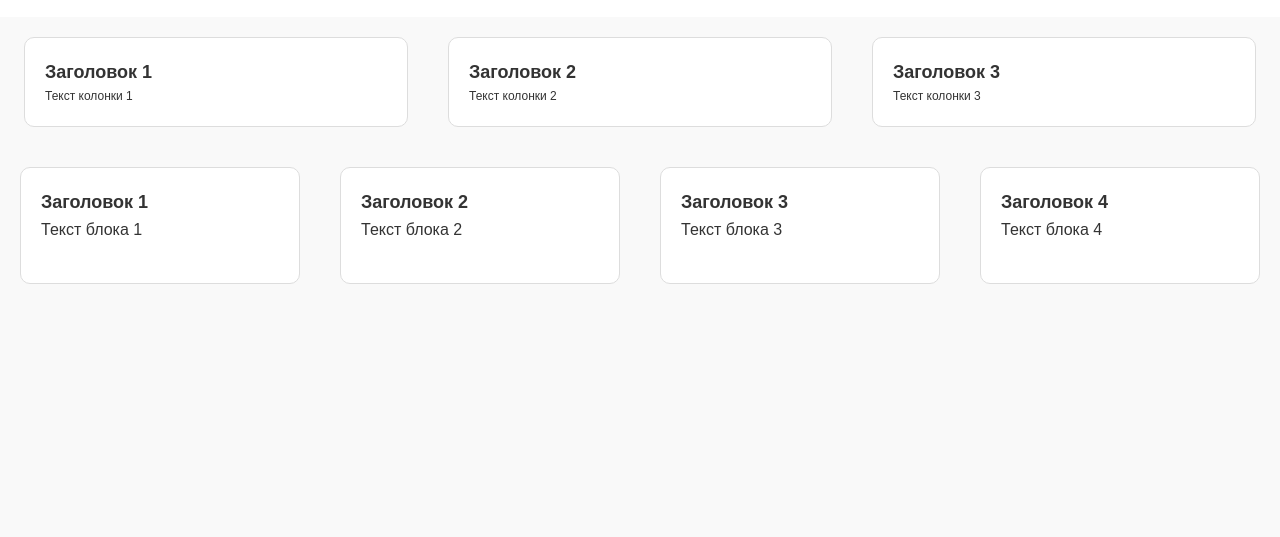
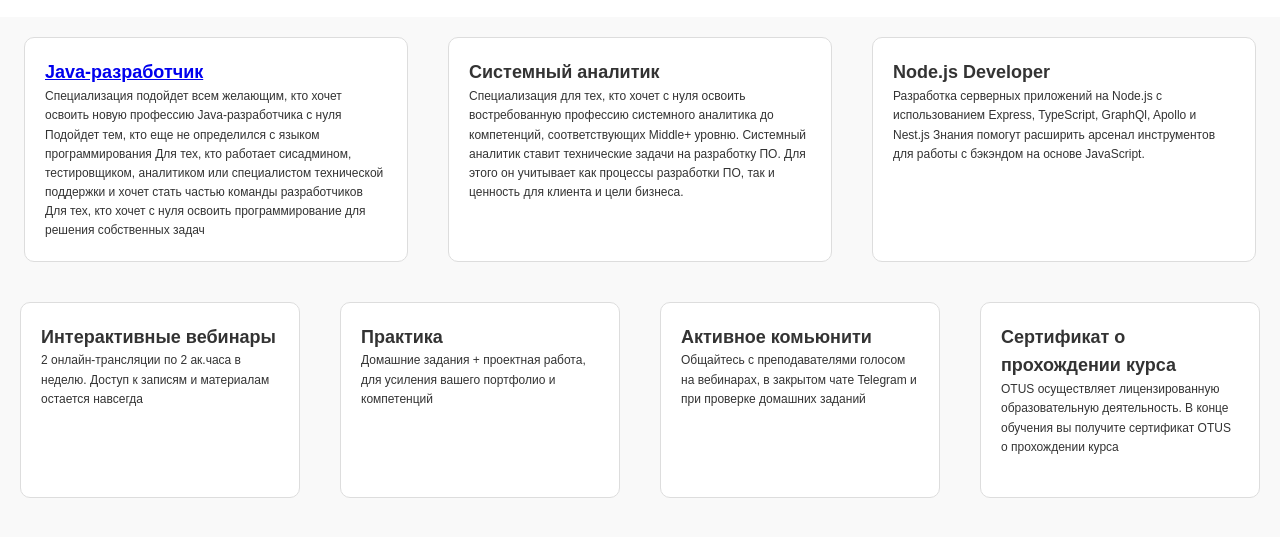
Before and after one commit to Dima234Ko/lesson_8, a website built with webpack: page src/index.html in a window 1280 px wide. Shown: the part 81-618 px from the top of the page. Built offline with nearby package versions, Linux system fonts and the light colour scheme; files whose address does not match are found by name.

Commit message:
разделыны файлы css, добавлена страницы java и роуты до нее

```diff
--- /dev/null
+++ b/src/head.css
@@ -0,0 +1,46 @@
+.columns {
+    display: flex;
+    flex-wrap: wrap;
+    justify-content: center;
+  }
+
+  .columns article {
+    flex-basis: 30%;
+    margin: 20px;
+    padding: 20px;
+    background-color: #fff;
+    border: 1px solid #ddd;
+    border-radius: 10px;
+  }
+
+  .columns h2 {
+    font-size: 18px;
+    font-weight: bold;
+    margin-top: 0;
+  }
+
+  /* Стили для третьего блока */
+  .blocks {
+    display: flex;
+    justify-content: space-between;
+  }
+
+  .blocks article {
+    flex-basis: 22%;
+    margin: 20px;
+    padding: 20px;
+    background-color: #fff;
+    border: 1px solid #ddd;
+    border-radius: 10px;
+  }
+
+  .blocks h2 {
+    font-size: 18px;
+    font-weight: bold;
+    margin-top: 0;
+  }
+
+  .blocks p {
+    font-size: 12px;
+    margin-bottom: 20px;
+  }
--- /dev/null
+++ b/src/header.css
@@ -0,0 +1,30 @@
+header {
+    width: 100vw;
+    background-color: #fff;
+    padding: 20px;
+    display: flex;
+    justify-content: center;
+    align-items: center;
+  }
+
+  header figure {
+    align-items: center;
+    display: flex;
+  }
+
+  header img {
+    width: 10vw;
+    object-fit: cover;
+    border-radius: 10px;
+    margin-left: auto;
+    margin-right: 20px;
+  }
+
+  header figcaption {
+    margin-bottom: 10px;
+  }
+
+  .header p {
+    font-size: 12px;
+    margin-bottom: 20px;
+  }
--- a/src/index.html
+++ b/src/index.html
@@ -1,5 +1,4 @@
 <!doctype html>
-<!-- 1-й блок: картинка с текстом справа -->
 <header>
   <figure>
     <img src="img.default" alt="Image description" />
@@ -11,42 +10,47 @@
 </header>
 
 <head>
-  <!-- 2-й блок: 3 колонки текста -->
   <section>
     <div class="columns">
       <article>
-        <h2>Заголовок 1</h2>
-        <p>Текст колонки 1</p>
+        <a href="java.html"><h2>Java-разработчик</h2></a>
+        <p>Специализация подойдет всем желающим, кто хочет освоить новую профессию Java-разработчика с нуля
+          Подойдет тем, кто еще не определился с языком программирования
+          Для тех, кто работает сисадмином, тестировщиком, аналитиком или специалистом технической поддержки и хочет стать частью команды разработчиков
+          Для тех, кто хочет с нуля освоить программирование для решения собственных задач</p>
       </article>
       <article>
-        <h2>Заголовок 2</h2>
-        <p>Текст колонки 2</p>
+        <h2>Системный аналитик</h2>
+        <p>Специализация для тех, кто хочет с нуля освоить востребованную профессию системного аналитика до компетенций, соответствующих Middle+ уровню.
+          Системный аналитик ставит технические задачи на разработку ПО. Для этого он учитывает как процессы разработки ПО, так и ценность для клиента и цели бизнеса.
+        </p>
       </article>
       <article>
-        <h2>Заголовок 3</h2>
-        <p>Текст колонки 3</p>
+        <h2>Node.js Developer</h2>
+        <p>Разработка серверных приложений на Node.js с использованием Express, TypeScript, GraphQl, Apollo и Nest.js
+          Знания помогут расширить арсенал инструментов для работы с бэкэндом на основе JavaScript.
+        </p>
       </article>
     </div>
   </section>
 
-  <!-- 3-й блок: 4 текстовых блока -->
   <section>
     <div class="blocks">
       <article>
-        <h2>Заголовок 1</h2>
-        <p>Текст блока 1</p>
+        <h2>Интерактивные вебинары</h2>
+        <p>2 онлайн-трансляции по 2 ак.часа в неделю. Доступ к записям и материалам остается навсегда</p>
       </article>
       <article>
-        <h2>Заголовок 2</h2>
-        <p>Текст блока 2</p>
+        <h2>Практика</h2>
+        <p>Домашние задания + проектная работа, для усиления вашего портфолио и компетенций</p>
       </article>
       <article>
-        <h2>Заголовок 3</h2>
-        <p>Текст блока 3</p>
+        <h2>Активное комьюнити</h2>
+        <p>Общайтесь с преподавателями голосом на вебинарах, в закрытом чате Telegram и при проверке домашних заданий</p>
       </article>
       <article>
-        <h2>Заголовок 4</h2>
-        <p>Текст блока 4</p>
+        <h2>Сертификат о прохождении курса</h2>
+        <p>OTUS осуществляет лицензированную образовательную деятельность. В конце обучения вы получите сертификат OTUS о прохождении курса</p>
       </article>
     </div>
   </section>
--- a/src/index.js
+++ b/src/index.js
@@ -1,5 +1,9 @@
 /* eslint-disable no-unused-vars */
 import "./style.css";
+import "./head.css";
+import "./header.css";
+import "./media.css";
+
 import img from "../img/otus.png";
 const image = document.querySelector('img');
 image.src = img;
--- /dev/null
+++ b/src/media.css
@@ -0,0 +1,17 @@
+@media (max-width: 768px) {
+    .columns article {
+      flex-basis: 45%;
+    }
+    .blocks article {
+      flex-basis: 45%;
+    }
+  }
+
+  @media (max-width: 480px) {
+    .columns article {
+      flex-basis: 90%;
+    }
+    .blocks article {
+      flex-basis: 90%;
+    }
+  }
--- a/src/style.css
+++ b/src/style.css
@@ -1,6 +1,3 @@
-
-
-/* Общие стили */
 * {
   box-sizing: border-box;
   margin: 0;
@@ -17,102 +14,3 @@ body {
   color: #333;
   background-color: #f9f9f9;
 }
-
-/* Стили для первого блока */
-header {
-  width: 100vw;
-  background-color: #fff;
-  padding: 20px;
-  display: flex;
-  justify-content: center; /* добавить эту строку, чтобы центрировать контент по горизонтали */
-  align-items: center;
-}
-
-header figure {
-  align-items: center;
-  display: flex;
-}
-
-header img {
-  width: 10vw;
-  object-fit: cover;
-  border-radius: 10px;
-  margin-left: auto; /* добавить эту строку, чтобы переместить изображение вправо */
-  margin-right: 20px;
-}
-
-header figcaption {
-  margin-bottom: 10px;
-}
-
-.header p {
-  font-size: 12px;
-  margin-bottom: 20px;
-}
-
-/* Стили для второго блока */
-.columns {
-  display: flex;
-  flex-wrap: wrap;
-  justify-content: center;
-}
-
-.columns article {
-  flex-basis: 30%;
-  margin: 20px;
-  padding: 20px;
-  background-color: #fff;
-  border: 1px solid #ddd;
-  border-radius: 10px;
-}
-
-.columns h2 {
-  font-size: 18px;
-  font-weight: bold;
-  margin-top: 0;
-}
-
-/* Стили для третьего блока */
-.blocks {
-  display: flex;
-  justify-content: space-between;
-}
-
-.blocks article {
-  flex-basis: 22%;
-  margin: 20px;
-  padding: 20px;
-  background-color: #fff;
-  border: 1px solid #ddd;
-  border-radius: 10px;
-}
-
-.blocks h2 {
-  font-size: 18px;
-  font-weight: bold;
-  margin-top: 0;
-}
-
-.blocks p {
-  font-size: 16px;
-  margin-bottom: 20px;
-}
-
-/* Адаптивные стили */
-@media (max-width: 768px) {
-  .columns article {
-    flex-basis: 45%;
-  }
-  .blocks article {
-    flex-basis: 45%;
-  }
-}
-
-@media (max-width: 480px) {
-  .columns article {
-    flex-basis: 90%;
-  }
-  .blocks article {
-    flex-basis: 90%;
-  }
-}
--- a/webpack.config.js
+++ b/webpack.config.js
@@ -14,6 +14,11 @@ module.exports = {
     new HtmlWebpackPlugin({
       filename: "index.html",
       template: "src/index.html",
+    }),
+    new HtmlWebpackPlugin({
+      filename: 'java.html',
+      template: './src/java.html',
+      chunks: ['main'],
     }),
   ],
   module: {
```
Also changed, not shown: src/java.html (added, +1 -0 lines).
